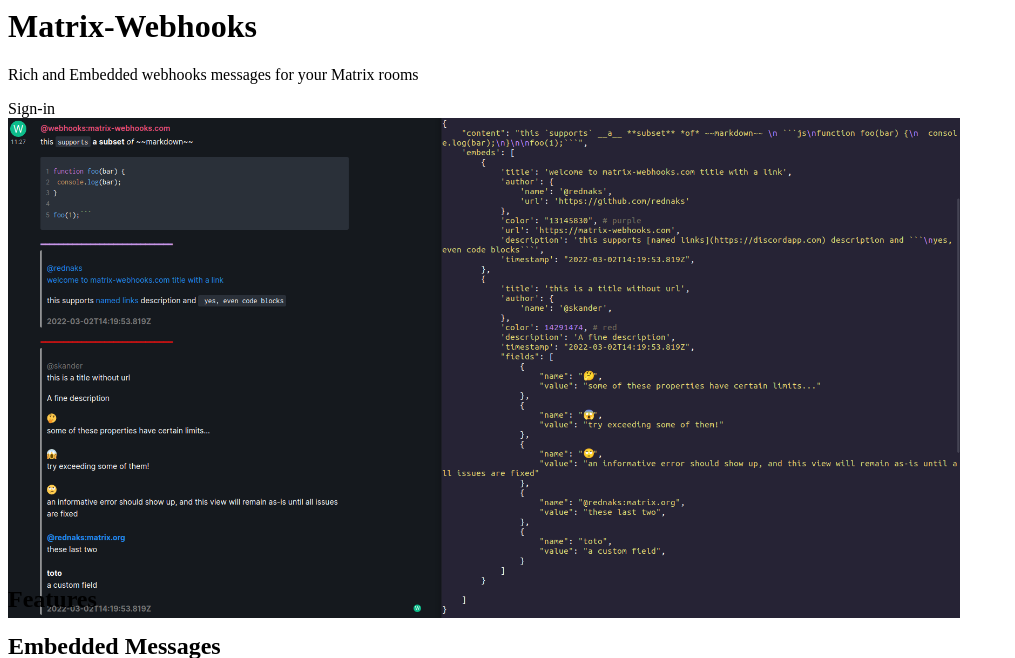
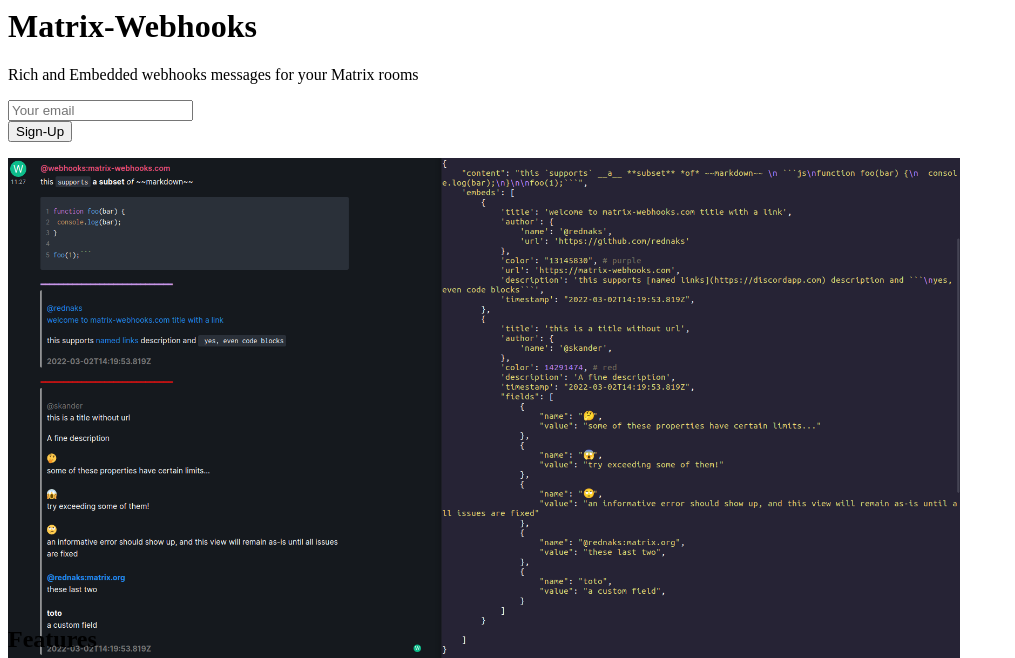
Before and after one commit to rednaks/matrix-webhooks, a Django app: template apps/home/templates/home/landing.html in a window 1280 px wide. Shown: the top 658 px of the page, without its empty margins (0-1015 px from the left). Run offline with Django 4.2, Linux system fonts and the light colour scheme; the template is opened without the code that fills it, so the values that code supplies are empty; some libraries are stand-ins or nearby versions.

Commit message:
add signin form in landing page

```diff
--- a/apps/home/templates/home/landing.html
+++ b/apps/home/templates/home/landing.html
@@ -4,16 +4,25 @@
     <div class="col-lg-6 mx-auto">
         <p class="lead mb-4">Rich and Embedded webhooks messages for your Matrix rooms</p>
         <div class="d-grid gap-2 d-sm-flex justify-content-sm-center mb-5">
-            <a class="btn btn-bd-hero-login d-lg-inline-block my-2 my-md-0 ms-md-3 mb-3 me-md-3" data-bs-toggle="modal"
-               data-bs-target="#loginModal">
-                Sign-in
-            </a>
+            <form class="row g-3" method="POST" action="{% url 'login_view' %}">
+                {% csrf_token %}
+                <div class="col-auto">
+                  <input id="emailinput" type="email" name="email" class="form-control" placeholder="Your email"
+                               aria-label="email"
+                               aria-describedby="addon-wrapping" required>
+                </div>
+                <div class="col-auto">
+                  <button type="submit" class="form-control btn btn-bd-hero-login d-lg-inline-block my-2 my-md-0 ms-md-3 mb-3 me-md-3">
+                  Sign-Up
+                  </button>
+                </div>
+            </form>
         </div>
     </div>
     <div class="overflow-hidden" style="max-height: 56vh;">
         <div class="container px-5">
             <img src="{% static 'img/matrix-embed.png' %}" class="img-fluid border rounded-3 shadow-lg mb-4"
-                 alt="Example image" loading="lazy"
+                 alt="Matrix Screenshot" loading="lazy"
                  height="500">
         </div>
     </div>
```
